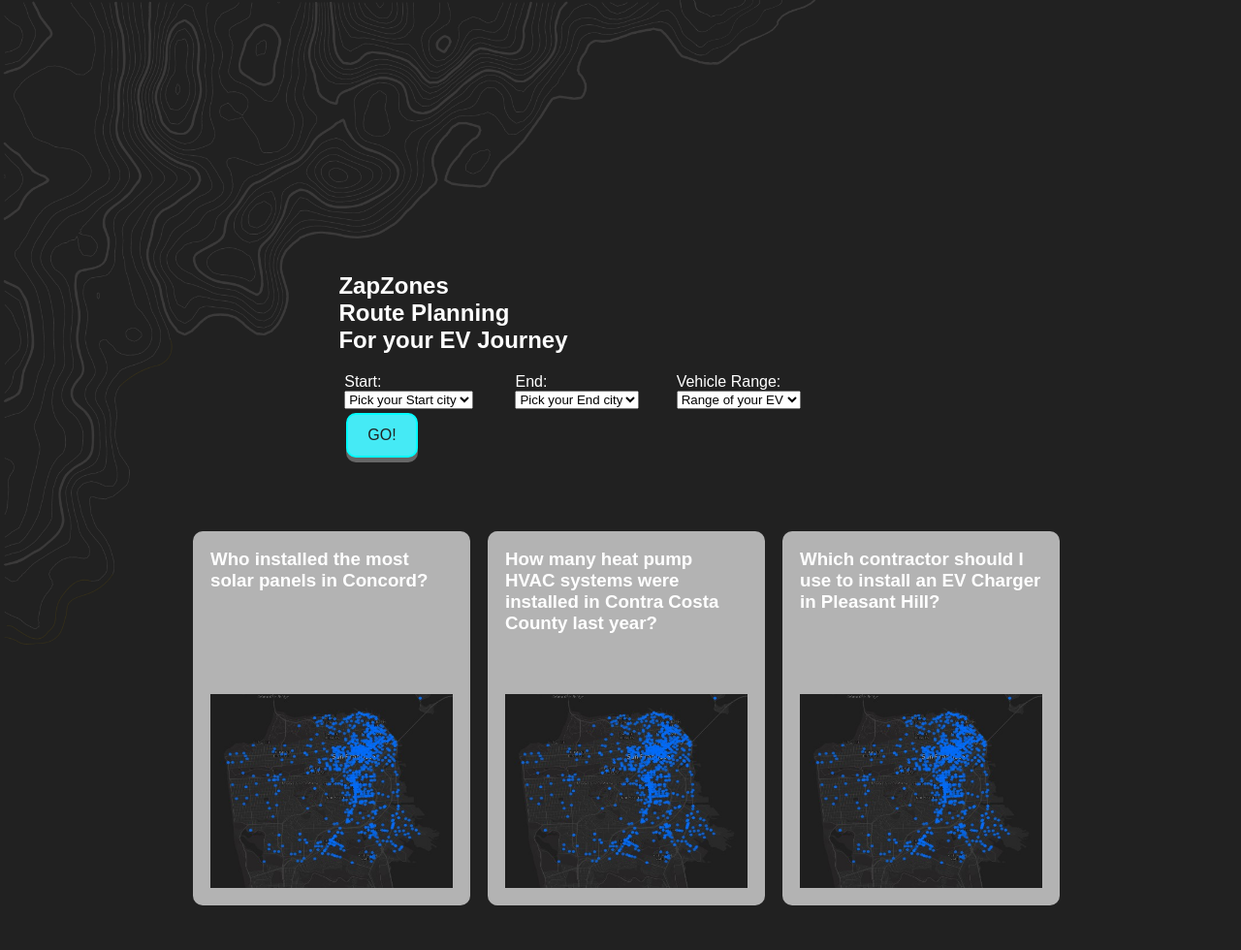
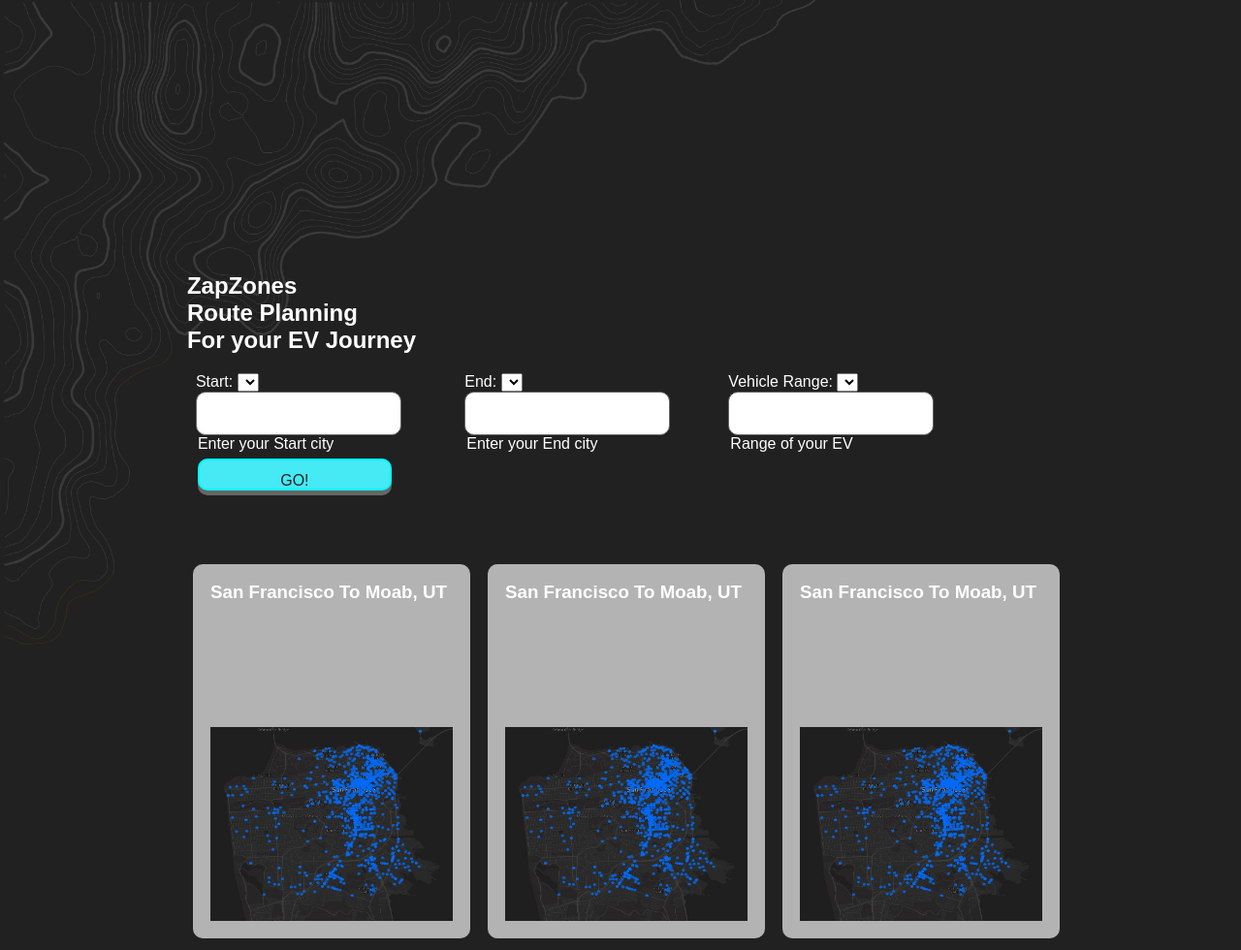
Before and after one commit to christinamullen/project4_apiAI, a plain HTML site: page index.html in a window 1280 px wide. Shown: the whole page at 97% size. Before the commit the page ends 951 px from the top, so only its background shows below. Drawn offline with Linux system fonts and the light colour scheme; a web font is replaced by a local one.

Commit message:
search bars

```diff
--- a/css/style.css
+++ b/css/style.css
@@ -37,8 +37,8 @@ form {
 
 
 
-#query {
-    width: 400px;
+input {
+    width: 200px;
     height: 33px;
     padding: 5px;
     border: 1px solid #666;
--- a/index.html
+++ b/index.html
@@ -19,18 +19,21 @@
                 <form>
                     <label for="Start">Start</label>:
                     <select name="start" id="start">
-                        <option value="" selected>Pick your Start city</option>
+                        <input type="text" id="startQuery" name="query">
+                        <option value="" selected>Enter your Start city</option>
                     </select>
                 </form>
                 <form>
                     <label for="end">End</label>:
                     <select name="end" id="end">
-                        <option value="" selected>Pick your End city</option>
+                        <input type="text" id="endQuery" name="query">
+                        <option value="" selected>Enter your End city</option>
                     </select>
                 </form>
                 <form>
                     <label for="range">Vehicle Range</label>:
                     <select name="range" id="range">
+                        <input type="text" id="query" name="query">
                         <option value="" selected>Range of your EV</option>
                     </select>
                 </form>
--- a/js/tile_gen.js
+++ b/js/tile_gen.js
@@ -1,37 +1,37 @@
 const tiles =[
     {
-        prompt:"Who installed the most solar panels in Concord?",
+        prompt:"San Francisco To Moab, UT",
         icon: {
             src: "img/solarPanels.png",
-            alt: "solar panels",
+            alt: "A map showing the journey from SF to Moab",
         },
         map: {
            src: "img/randomMap.jpg",
-           alt: "Contractor who installs EV Chargers in Pleasant Hill",
+           alt: "A map showing the journey from SF to Moab",
         },
 
     },
     {
-        prompt:"How many heat pump HVAC systems were installed in Contra Costa County last year?",
+        prompt:"San Francisco To Moab, UT",
         icon: {
             src: "img/CCCounty.png",
-            alt: "a map of Contra Costa County",
+            alt: "A map showing the journey from SF to Moab",
         },
         map: {
            src: "img/randomMap.jpg",
-           alt: "Contractor who installs EV Chargers in Pleasant Hill",
+           alt: "A map showing the journey from SF to Moab",
         },
 
     },
     {
-        prompt:"Which contractor should I use to install an EV Charger in Pleasant Hill?",
+        prompt:"San Francisco To Moab, UT",
         icon: {
             src: "img/contractorPleasantHill.png",
-            alt: "Contractor who installs EV Chargers in Pleasant Hill",
+            alt: "A map showing the journey from SF to Moab",
         },
         map: {
            src: "img/randomMap.jpg",
-           alt: "Contractor who installs EV Chargers in Pleasant Hill",
+           alt: "A map showing the journey from SF to Moab",
         },
 
     },
```
